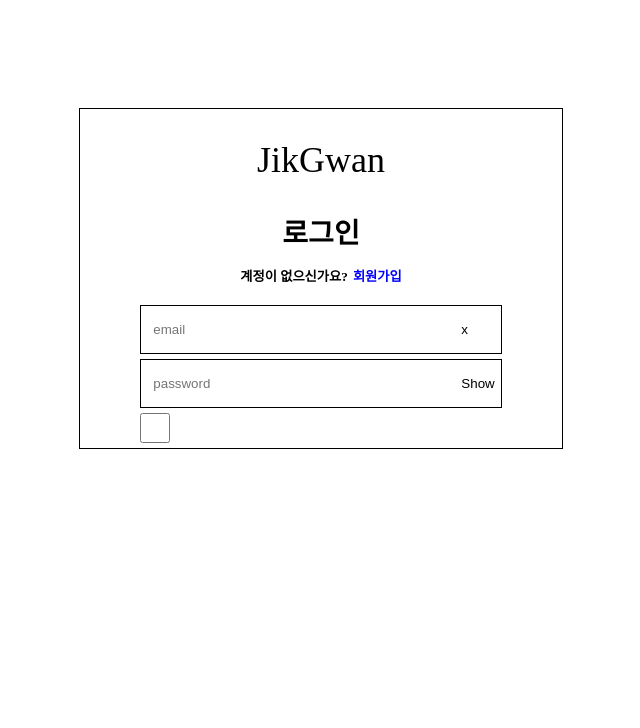
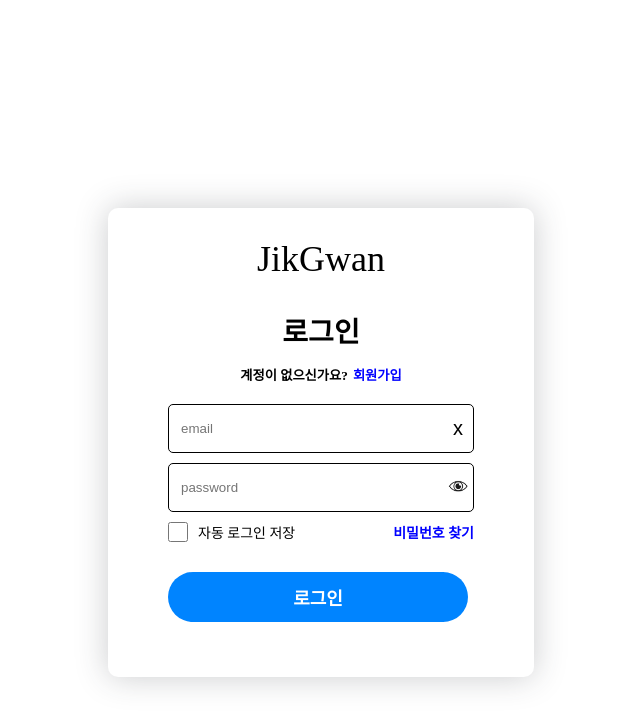
Before and after one commit to jwy10/jikgwan, a React (Create React App) app: page /login in a window 1280 px wide. Shown: the top 728 px of the page, without its empty margins (319-959 px from the left). Built offline with nearby package versions, Linux system fonts and the light colour scheme.

Commit message:
0409 로그인, 회원가입, 비번찾기 업데이트

```diff
--- a/src/App.tsx
+++ b/src/App.tsx
@@ -9,6 +9,7 @@ import NotFounded from './pages/NotFounded';
 import Login from './pages/Login';
 import Home from './pages/Home';
 import SignUp from './pages/SignUp';
+import FindPassword from './pages/FindPassword';
 
 function App() {
   return (
@@ -21,6 +22,7 @@ function App() {
           <Route path="/overseas" element={<Overseas />} />
           <Route path="/404" element={<NotFounded />} />
           <Route path="/login" element={<Login />} />
+          <Route path="/findPassword" element={<FindPassword />} />
           <Route path="/signup" element={<SignUp />} />
         </Routes>
       </BrowserRouter>
--- a/src/CSS/Login.css
+++ /dev/null
@@ -1,63 +0,0 @@
-.App {
-  display: flex;
-  /* align-items: center; */
-}
-
-.Login {
-  display: flex;
-  text-align: center;
-  justify-content: center;
-  align-items: center;
-}
-
-.loginBox {
-  border-style: solid;
-  border-width: 1px;
-  margin-top: 100px;
-}
-
-.loginInfo {
-  display: flex;
-  flex-direction: column;
-  margin: 5px 60px;
-}
-
-.noneSignUp {
-  margin-top: 5px;
-  display: flex;
-  flex-direction: row;
-  justify-content: center;
-}
-
-.loginEmail {
-  display: flex;
-  flex-direction: row;
-  border-style: solid;
-  border-width: 1px;
-  margin-bottom: 5px;
-}
-
-.loginPassword {
-  display: flex;
-  flex-direction: row;
-  border-style: solid;
-  border-width: 1px;
-  margin-bottom: 5px;
-}
-
-.loginInput {
-  margin-left: 5px;
-  width: 300px;
-  height: 45px;
-  border: none;
-}
-
-.emailBtn {
-  background-color: white;
-  border: none;
-}
-
-.passwordBtn {
-  background-color: white;
-  border: none;
-}
--- /dev/null
+++ b/src/CSS/Member.css
@@ -0,0 +1,152 @@
+.App {
+  display: flex;
+  /* align-items: center; */
+}
+
+.Login {
+  display: flex;
+  text-align: center;
+  justify-content: center;
+  align-items: center;
+}
+
+.loginBox {
+  /* border-style: solid; */
+  border-radius: 10px;
+  border-width: 1px;
+  margin-top: 200px;
+  box-shadow: 0 0 32px 0 rgba(47, 52, 59, 0.25);
+}
+
+.findPasswordBox {
+  border-radius: 10px;
+  border-width: 1px;
+  margin-top: 250px;
+  box-shadow: 0 0 32px 0 rgba(47, 52, 59, 0.25);
+}
+
+.loginInfo {
+  display: flex;
+  flex-direction: column;
+  margin: 5px 60px;
+}
+
+.noneSignUp {
+  margin-top: 5px;
+  display: flex;
+  flex-direction: row;
+  justify-content: center;
+}
+
+.loginEmail {
+  display: flex;
+  flex-direction: row;
+  border-style: solid;
+  border-width: 1px;
+  margin-bottom: 10px;
+  border-radius: 5px;
+}
+
+.loginPassword {
+  display: flex;
+  flex-direction: row;
+  border-style: solid;
+  border-width: 1px;
+  margin-bottom: 10px;
+  border-radius: 5px;
+}
+
+.loginInput {
+  margin: 0px 5px;
+  width: 260px;
+  height: 45px;
+  border: none;
+}
+
+.emailBtn {
+  background-color: white;
+  border: none;
+  width: 20px;
+}
+
+.passwordBtn {
+  background-color: white;
+  border: none;
+  margin-right: 5px;
+}
+
+button {
+  padding: 0px;
+}
+
+.rememberId {
+  display: flex;
+  flex-direction: row;
+  margin-bottom: 30px;
+  justify-content: space-between;
+}
+
+.loginBtn {
+  border: none;
+  border-radius: 30px;
+  font-size: 18px;
+  font-style: inherit;
+  font-weight: bold;
+  color: white;
+  display: flex;
+  width: 300px;
+  height: 50px;
+  justify-content: center;
+  align-items: center;
+  background-color: rgb(0, 132, 255);
+  margin-bottom: 50px;
+  transition: background-color 0.3s, color 0.3s; /* 트랜지션 효과 추가 */
+}
+
+.loginBtn:hover {
+  background-color: white;
+  color: rgb(0, 132, 255);
+}
+
+.pwNotice {
+  display: flex;
+  flex-direction: column;
+}
+
+.sendEmailBtn {
+  border: none;
+  border-radius: 30px;
+  font-size: 18px;
+  font-style: inherit;
+  font-weight: bold;
+  color: white;
+  display: flex;
+  width: 300px;
+  height: 50px;
+  justify-content: center;
+  align-items: center;
+  background-color: rgb(0, 132, 255);
+  margin-bottom: 20px;
+  transition: background-color 0.3s, color 0.3s; /* 트랜지션 효과 추가 */
+}
+
+.findInfo {
+  display: flex;
+  flex-direction: column;
+  margin: 0px 60px 20px 60px;
+}
+
+.findEmail {
+  display: flex;
+  flex-direction: row;
+  border-style: solid;
+  border-width: 1px;
+  margin-bottom: 20px;
+  border-radius: 5px;
+}
+.findInput {
+  margin: 0px 5px;
+  width: 250px;
+  height: 45px;
+  border: none;
+}
--- /dev/null
+++ b/src/pages/FindPassword.tsx
@@ -0,0 +1,82 @@
+import React, { useState } from 'react';
+import { Link } from 'react-router-dom';
+
+import '../CSS/Member.css';
+
+export default function FindPassword(): JSX.Element {
+  // const [showPassword, setShowPassword] = useState<boolean>(false);
+  const [email, setEmail] = useState<string>('');
+  const [password, setPassword] = useState<string>('');
+  const [clicked, setClicked] = useState<boolean>(false);
+
+  // const togglePasswordVisibility = (): void => {
+  //   setShowPassword(!showPassword);
+  // };
+
+  const hide: string = '/hide.png';
+  const show: string = '/show.png';
+
+  const handleEmailClear = (): void => {
+    setEmail('');
+  };
+
+  const handleClick = (): void => {
+    setClicked(true);
+  };
+
+  return (
+    <>
+      <div className="Login">
+        <div className="findPasswordBox">
+          <Link to={'/home'}>
+            <p style={{ fontSize: '36px', margin: '30px 0px' }}>JikGwan</p>
+          </Link>
+          <h2 style={{ fontSize: '24px', marginBottom: '20px' }}>
+            비밀번호를 잊으셨습니까?
+          </h2>
+          <div className="noneSignUp">
+            <div className="pwNotice">
+              <h5 style={{ marginRight: '5px' }}>
+                귀하의 계정과 연결된 이메일 주소를 입력하시면
+              </h5>
+              <h5 style={{ marginBottom: '20px', marginRight: '5px' }}>
+                비밀번호를 재설정할 수 있는 링크를 보내드립니다.
+              </h5>
+            </div>
+          </div>
+          <div className="findInfo">
+            <div className="findEmail">
+              <input
+                className="findInput"
+                type="email"
+                placeholder="email"
+                value={email}
+                onChange={(e) => setEmail(e.target.value)}
+                style={{ marginLeft: '10px' }}
+              />
+              <button className="emailBtn" onClick={handleEmailClear}>
+                <p style={{ fontSize: '20px' }}>x</p>
+              </button>
+            </div>
+            <button
+              className="sendEmailBtn"
+              onClick={handleClick}
+              style={{
+                backgroundColor: clicked ? 'gray' : 'rgb(0, 132, 255)',
+                color: 'white',
+              }}
+            >
+              이메일 보내기
+            </button>
+          </div>
+          <Link to={'/login'}>
+            <h5 style={{ color: 'blue', marginBottom: '30px' }}>
+              {' '}
+              로그인으로 돌아가기
+            </h5>
+          </Link>
+        </div>
+      </div>
+    </>
+  );
+}
--- a/src/pages/Login.tsx
+++ b/src/pages/Login.tsx
@@ -1,13 +1,27 @@
 import React, { useState } from 'react';
-import '../CSS/Login.css';
 import { Link } from 'react-router-dom';
 
-export default function Login() {
-  const [showPassword, setShowPassword] = useState(false); // 비밀번호 가시성 상태 추가
+import '../CSS/Member.css';
 
-  // 비밀번호 보이기/숨기기 토글 함수
-  const togglePasswordVisibility = () => {
+export default function Login(): JSX.Element {
+  const [showPassword, setShowPassword] = useState<boolean>(false);
+  const [email, setEmail] = useState<string>('');
+  const [password, setPassword] = useState<string>('');
+  const [clicked, setClicked] = useState<boolean>(false); // 클릭 상태를 추적하는 상태 추가
+
+  const togglePasswordVisibility = (): void => {
     setShowPassword(!showPassword);
+  };
+
+  const hide: string = '/hide.png';
+  const show: string = '/show.png';
+
+  const handleEmailClear = (): void => {
+    setEmail('');
+  };
+
+  const handleClick = (): void => {
+    setClicked(true); // 클릭되었음을 표시
   };
 
   return (
@@ -32,30 +46,68 @@ export default function Login() {
                 className="loginInput"
                 type="email"
                 placeholder="email"
+                value={email}
+                onChange={(e) => setEmail(e.target.value)}
                 style={{ marginLeft: '10px' }}
               />
-              <button className="emailBtn">x</button>
+              <button className="emailBtn" onClick={handleEmailClear}>
+                <p style={{ fontSize: '20px' }}>x</p>
+              </button>
             </div>
             <div className="loginPassword">
               <input
                 className="loginInput"
-                type={showPassword ? 'text' : 'password'} // 비밀번호 가시성에 따라 type 변경
+                type={showPassword ? 'text' : 'password'}
                 placeholder="password"
+                value={password}
+                onChange={(e) => setPassword(e.target.value)}
                 style={{ marginLeft: '10px' }}
               />
               <button
                 className="passwordBtn"
                 onClick={togglePasswordVisibility}
               >
-                {showPassword ? 'Hide' : 'Show'} {/* 버튼 텍스트 변경 */}
+                <img
+                  src={showPassword ? hide : show}
+                  alt="password visibility"
+                  style={{ width: '20px', height: '20px' }}
+                />
               </button>
             </div>
-            <input
-              type="checkbox"
-              name="remember"
-              id=""
-              style={{ width: '30px', height: '30px' }}
-            />
+            <div className="rememberId">
+              <div style={{ display: 'flex', flexDirection: 'row' }}>
+                <input
+                  type="checkbox"
+                  name="remember"
+                  id=""
+                  style={{ width: '20px', height: '20px', marginRight: '10px' }}
+                />
+                <p style={{ fontSize: '14px' }}>자동 로그인 저장</p>
+              </div>
+              <Link to={'/findPassword'}>
+                {' '}
+                <p
+                  style={{
+                    color: 'blue',
+                    fontSize: '14px',
+                    fontWeight: 'bold',
+                  }}
+                >
+                  비밀번호 찾기
+                </p>
+              </Link>
+            </div>
+
+            <button
+              className="loginBtn"
+              onClick={handleClick}
+              style={{
+                backgroundColor: clicked ? 'gray' : 'rgb(0, 132, 255)',
+                color: 'white',
+              }}
+            >
+              로그인
+            </button>
           </div>
         </div>
       </div>
--- a/src/pages/SignUp.tsx
+++ b/src/pages/SignUp.tsx
@@ -1,8 +1,29 @@
-import React from 'react';
-import '../CSS/Login.css';
+import React, { useState } from 'react';
 import { Link } from 'react-router-dom';
 
-export default function SignUp() {
+import '../CSS/Member.css';
+
+export default function SignUp(): JSX.Element {
+  const [showPassword, setShowPassword] = useState<boolean>(false);
+  const [email, setEmail] = useState<string>('');
+  const [password, setPassword] = useState<string>('');
+  const [clicked, setClicked] = useState<boolean>(false); // 클릭 상태를 추적하는 상태 추가
+
+  const togglePasswordVisibility = (): void => {
+    setShowPassword(!showPassword);
+  };
+
+  const hide: string = '/hide.png';
+  const show: string = '/show.png';
+
+  const handleEmailClear = (): void => {
+    setEmail('');
+  };
+
+  const handleClick = (): void => {
+    setClicked(true); // 클릭되었음을 표시
+  };
+
   return (
     <>
       <div className="Login">
@@ -12,29 +33,73 @@ export default function SignUp() {
           </Link>
           <h2 style={{ fontSize: '28px', marginBottom: '15px' }}>회원가입</h2>
           <div className="noneSignUp">
-            <h6 style={{ marginBottom: '15px' }}>이미 계정이 있으신가요?</h6>
+            <h5 style={{ marginBottom: '15px', marginRight: '5px' }}>
+              이미 가입되어 있으신가요?
+            </h5>
             <Link to={'/login'}>
-              <h6 style={{ color: 'blue' }}>로그인</h6>
+              <h5 style={{ color: 'blue' }}> 로그인</h5>
             </Link>
           </div>
           <div className="loginInfo">
             <div className="loginEmail">
               <input
                 className="loginInput"
-                type="text"
+                type="email"
                 placeholder="email"
+                value={email}
+                onChange={(e) => setEmail(e.target.value)}
                 style={{ marginLeft: '10px' }}
               />
-              <button className="emailBtn">x</button>
+              <button className="emailBtn" onClick={handleEmailClear}>
+                <p style={{ fontSize: '20px' }}>x</p>
+              </button>
+            </div>
+
+            <div className="loginEmail">
+              <input
+                className="loginInput"
+                type="email"
+                placeholder="email"
+                value={email}
+                onChange={(e) => setEmail(e.target.value)}
+                style={{ marginLeft: '10px' }}
+              />
+              <button className="emailBtn" onClick={handleEmailClear}>
+                <p style={{ fontSize: '20px' }}>x</p>
+              </button>
             </div>
             <div className="loginPassword">
               <input
                 className="loginInput"
-                type="text"
+                type={showPassword ? 'text' : 'password'}
                 placeholder="password"
+                value={password}
+                onChange={(e) => setPassword(e.target.value)}
                 style={{ marginLeft: '10px' }}
               />
-              <button className="passwordBtn">x</button>
+              <button
+                className="passwordBtn"
+                onClick={togglePasswordVisibility}
+              >
+                <img
+                  src={showPassword ? hide : show}
+                  alt="password visibility"
+                  style={{ width: '20px', height: '20px' }}
+                />
+              </button>
+            </div>
+            <div className="loginEmail">
+              <input
+                className="loginInput"
+                type="email"
+                placeholder="email"
+                value={email}
+                onChange={(e) => setEmail(e.target.value)}
+                style={{ marginLeft: '10px' }}
+              />
+              <button className="emailBtn" onClick={handleEmailClear}>
+                <p style={{ fontSize: '20px' }}>x</p>
+              </button>
             </div>
           </div>
         </div>
```
Also changed, not shown: public/hide.png (added), public/show.png (added).
